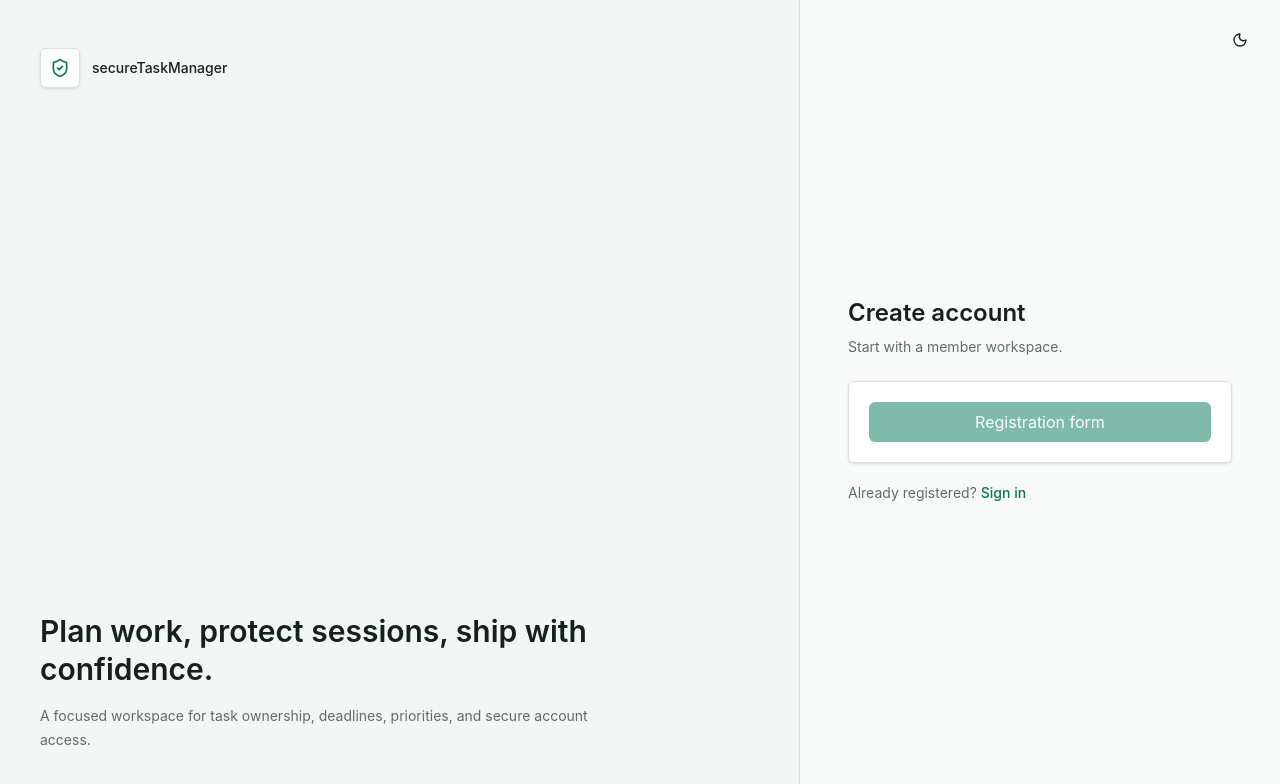
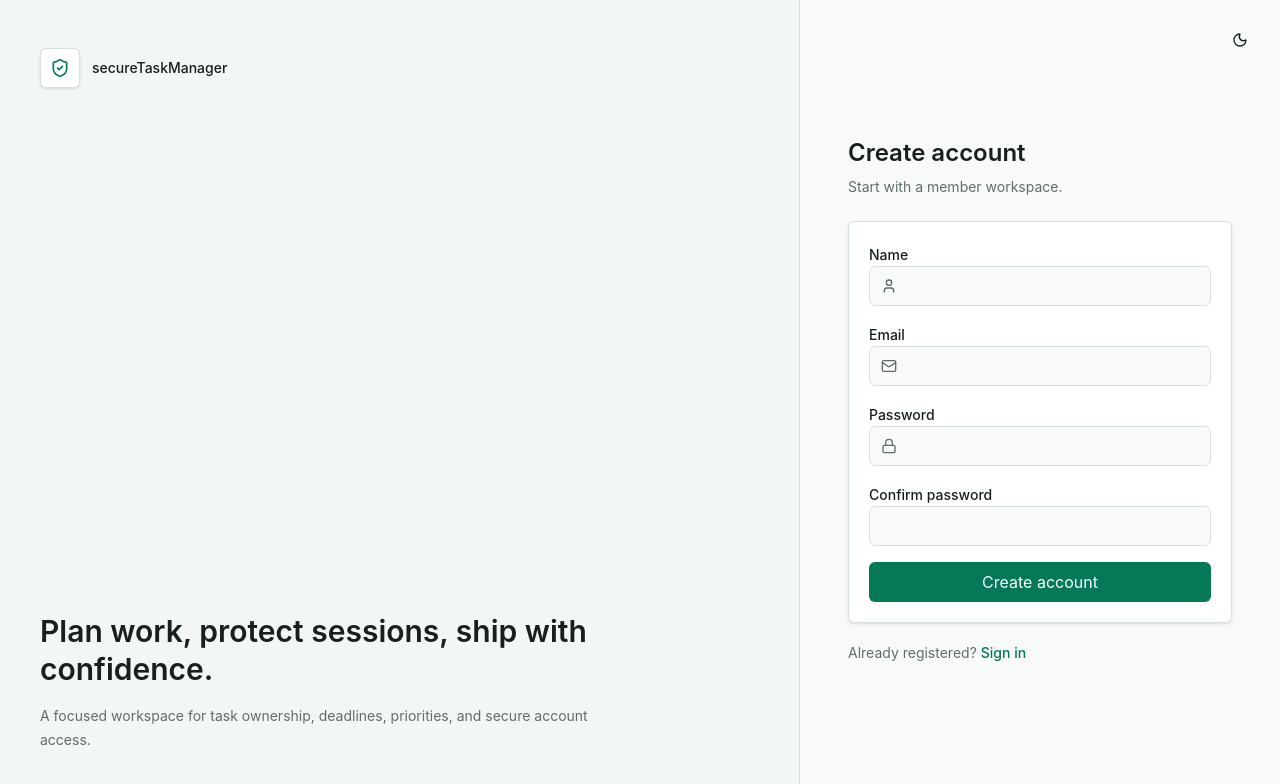
Before and after one commit to Nazmul1582/secure-task-manager, a React (Vite) app in the folder client/: page /register in a window 1280 px wide. Shown: the top 784 px of the page. Built offline with nearby package versions, Linux system fonts and the light colour scheme; no server answers.

Commit message:
feat: build auth forms

```diff
--- a/client/src/App.jsx
+++ b/client/src/App.jsx
@@ -1,4 +1,4 @@
-import { useEffect } from 'react'
+import { useEffect, useState } from 'react'
 import { Navigate, Route, Routes } from 'react-router-dom'
 
 import { AppLoading } from '@/components/AppLoading'
@@ -17,14 +17,29 @@ import { useAuthStore } from '@/store/authStore'
 function App() {
   const status = useAuthStore((state) => state.status)
   const refresh = useAuthStore((state) => state.refresh)
+  const [sessionReady, setSessionReady] = useState(false)
 
   useEffect(() => {
-    if (status === 'idle') {
-      refresh()
+    let isActive = true
+
+    async function bootstrapSession() {
+      if (status === 'idle') {
+        await refresh()
+      }
+
+      if (isActive) {
+        setSessionReady(true)
+      }
+    }
+
+    bootstrapSession()
+
+    return () => {
+      isActive = false
     }
   }, [refresh, status])
 
-  if (status === 'idle' || status === 'loading') {
+  if (!sessionReady) {
     return <AppLoading />
   }
 
--- /dev/null
+++ b/client/src/components/ui/input.jsx
@@ -0,0 +1,16 @@
+import { cn } from '@/lib/utils'
+
+function Input({ className, type = 'text', ...props }) {
+  return (
+    <input
+      type={type}
+      className={cn(
+        'flex h-10 w-full rounded-md border border-input bg-background px-3 py-2 text-sm outline-none transition-colors file:border-0 file:bg-transparent file:text-sm file:font-medium placeholder:text-muted-foreground focus-visible:ring-2 focus-visible:ring-ring disabled:cursor-not-allowed disabled:opacity-50',
+        className,
+      )}
+      {...props}
+    />
+  )
+}
+
+export { Input }
--- a/client/src/pages/LoginPage.jsx
+++ b/client/src/pages/LoginPage.jsx
@@ -1,17 +1,84 @@
+import { zodResolver } from '@hookform/resolvers/zod'
+import { Lock, Mail } from 'lucide-react'
+import { useForm } from 'react-hook-form'
 import { Link } from 'react-router-dom'
+import { useLocation, useNavigate } from 'react-router-dom'
+import { z } from 'zod'
 
 import { Button } from '@/components/ui/button'
+import { Input } from '@/components/ui/input'
+import { useAuthStore } from '@/store/authStore'
+
+const loginSchema = z.object({
+  email: z.email('Enter a valid email address'),
+  password: z.string().min(1, 'Password is required'),
+})
 
 export function LoginPage() {
+  const navigate = useNavigate()
+  const location = useLocation()
+  const login = useAuthStore((state) => state.login)
+  const status = useAuthStore((state) => state.status)
+  const {
+    register,
+    handleSubmit,
+    setError,
+    formState: { errors, isSubmitting },
+  } = useForm({
+    resolver: zodResolver(loginSchema),
+    defaultValues: {
+      email: '',
+      password: '',
+    },
+  })
+
+  const from = location.state?.from?.pathname || '/'
+  const isLoading = isSubmitting || status === 'loading'
+
+  async function onSubmit(values) {
+    try {
+      await login(values)
+      navigate(from, { replace: true })
+    } catch (error) {
+      setError('root', {
+        message: error.response?.data?.message || 'Unable to sign in',
+      })
+    }
+  }
+
   return (
     <div className="w-full max-w-sm">
       <h1 className="text-2xl font-semibold">Sign in</h1>
       <p className="mt-2 text-sm text-muted-foreground">Use your secureTaskManager account.</p>
-      <div className="mt-6 rounded-md border border-border bg-card p-5 shadow-sm">
-        <Button className="w-full" disabled>
-          Login form
+      <form className="mt-6 space-y-4 rounded-md border border-border bg-card p-5 shadow-sm" onSubmit={handleSubmit(onSubmit)}>
+        <div className="space-y-2">
+          <label className="text-sm font-medium" htmlFor="email">
+            Email
+          </label>
+          <div className="relative">
+            <Mail className="pointer-events-none absolute left-3 top-1/2 size-4 -translate-y-1/2 text-muted-foreground" aria-hidden="true" />
+            <Input id="email" type="email" autoComplete="email" className="pl-9" {...register('email')} />
+          </div>
+          {errors.email && <p className="text-sm text-destructive">{errors.email.message}</p>}
+        </div>
+
+        <div className="space-y-2">
+          <label className="text-sm font-medium" htmlFor="password">
+            Password
+          </label>
+          <div className="relative">
+            <Lock className="pointer-events-none absolute left-3 top-1/2 size-4 -translate-y-1/2 text-muted-foreground" aria-hidden="true" />
+            <Input id="password" type="password" autoComplete="current-password" className="pl-9" {...register('password')} />
+          </div>
+          {errors.password && <p className="text-sm text-destructive">{errors.password.message}</p>}
+        </div>
+
+        {errors.root && <p className="text-sm text-destructive">{errors.root.message}</p>}
+
+        <Button className="w-full" disabled={isLoading}>
+          {isLoading ? 'Signing in...' : 'Sign in'}
         </Button>
-      </div>
+      </form>
       <p className="mt-5 text-sm text-muted-foreground">
         New here?{' '}
         <Link className="font-medium text-primary hover:underline" to="/register">
--- a/client/src/pages/RegisterPage.jsx
+++ b/client/src/pages/RegisterPage.jsx
@@ -1,17 +1,114 @@
+import { zodResolver } from '@hookform/resolvers/zod'
+import { Lock, Mail, User } from 'lucide-react'
+import { useForm } from 'react-hook-form'
 import { Link } from 'react-router-dom'
+import { useNavigate } from 'react-router-dom'
+import { z } from 'zod'
 
 import { Button } from '@/components/ui/button'
+import { Input } from '@/components/ui/input'
+import { useAuthStore } from '@/store/authStore'
+
+const registerSchema = z
+  .object({
+    name: z.string().trim().min(2, 'Name must be at least 2 characters'),
+    email: z.email('Enter a valid email address'),
+    password: z.string().min(8, 'Password must be at least 8 characters'),
+    confirmPassword: z.string().min(1, 'Confirm your password'),
+  })
+  .refine((values) => values.password === values.confirmPassword, {
+    path: ['confirmPassword'],
+    message: 'Passwords do not match',
+  })
 
 export function RegisterPage() {
+  const navigate = useNavigate()
+  const registerAccount = useAuthStore((state) => state.register)
+  const status = useAuthStore((state) => state.status)
+  const {
+    register,
+    handleSubmit,
+    setError,
+    formState: { errors, isSubmitting },
+  } = useForm({
+    resolver: zodResolver(registerSchema),
+    defaultValues: {
+      name: '',
+      email: '',
+      password: '',
+      confirmPassword: '',
+    },
+  })
+
+  const isLoading = isSubmitting || status === 'loading'
+
+  async function onSubmit(values) {
+    try {
+      await registerAccount({
+        name: values.name,
+        email: values.email,
+        password: values.password,
+      })
+      navigate('/', { replace: true })
+    } catch (error) {
+      setError('root', {
+        message: error.response?.data?.message || 'Unable to create account',
+      })
+    }
+  }
+
   return (
     <div className="w-full max-w-sm">
       <h1 className="text-2xl font-semibold">Create account</h1>
       <p className="mt-2 text-sm text-muted-foreground">Start with a member workspace.</p>
-      <div className="mt-6 rounded-md border border-border bg-card p-5 shadow-sm">
-        <Button className="w-full" disabled>
-          Registration form
+      <form className="mt-6 space-y-4 rounded-md border border-border bg-card p-5 shadow-sm" onSubmit={handleSubmit(onSubmit)}>
+        <div className="space-y-2">
+          <label className="text-sm font-medium" htmlFor="name">
+            Name
+          </label>
+          <div className="relative">
+            <User className="pointer-events-none absolute left-3 top-1/2 size-4 -translate-y-1/2 text-muted-foreground" aria-hidden="true" />
+            <Input id="name" autoComplete="name" className="pl-9" {...register('name')} />
+          </div>
+          {errors.name && <p className="text-sm text-destructive">{errors.name.message}</p>}
+        </div>
+
+        <div className="space-y-2">
+          <label className="text-sm font-medium" htmlFor="register-email">
+            Email
+          </label>
+          <div className="relative">
+            <Mail className="pointer-events-none absolute left-3 top-1/2 size-4 -translate-y-1/2 text-muted-foreground" aria-hidden="true" />
+            <Input id="register-email" type="email" autoComplete="email" className="pl-9" {...register('email')} />
+          </div>
+          {errors.email && <p className="text-sm text-destructive">{errors.email.message}</p>}
+        </div>
+
+        <div className="space-y-2">
+          <label className="text-sm font-medium" htmlFor="register-password">
+            Password
+          </label>
+          <div className="relative">
+            <Lock className="pointer-events-none absolute left-3 top-1/2 size-4 -translate-y-1/2 text-muted-foreground" aria-hidden="true" />
+            <Input id="register-password" type="password" autoComplete="new-password" className="pl-9" {...register('password')} />
+          </div>
+          {errors.password && <p className="text-sm text-destructive">{errors.password.message}</p>}
+        </div>
+
+        <div className="space-y-2">
+          <label className="text-sm font-medium" htmlFor="confirm-password">
+            Confirm password
+          </label>
+          <Input id="confirm-password" type="password" autoComplete="new-password" {...register('confirmPassword')} />
+          {errors.confirmPassword && <p className="text-sm text-destructive">{errors.confirmPassword.message}</p>}
+        </div>
+
+        {errors.root && <p className="text-sm text-destructive">{errors.root.message}</p>}
+
+        <Button className="w-full" disabled={isLoading}>
+          {isLoading ? 'Creating account...' : 'Create account'}
         </Button>
-      </div>
+      </form>
       <p className="mt-5 text-sm text-muted-foreground">
         Already registered?{' '}
         <Link className="font-medium text-primary hover:underline" to="/login">
```
Also changed, not shown: 1 other file (tests, documents, lock files or other folders).
